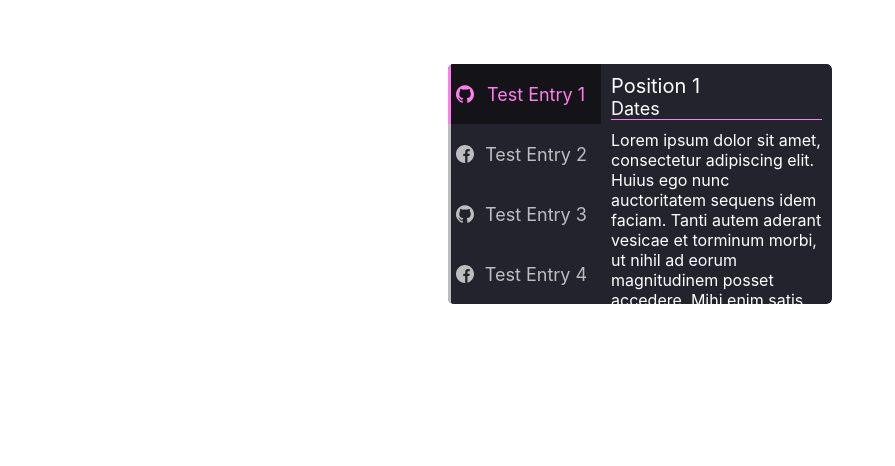
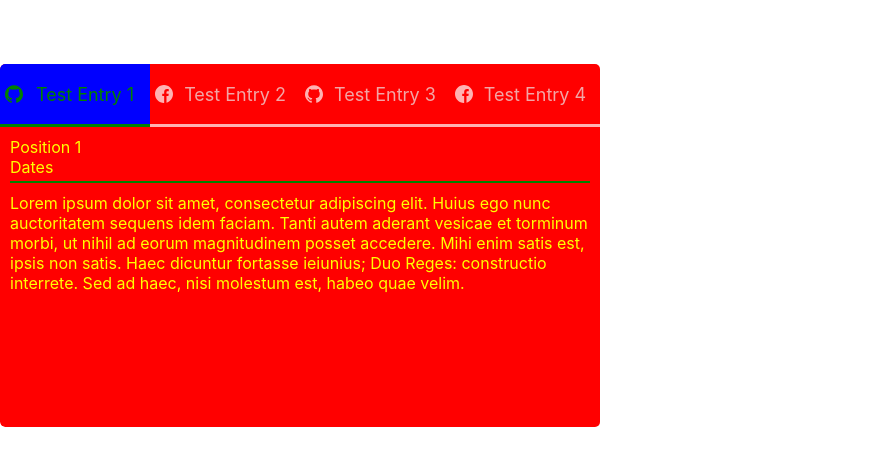
Before and after one commit to matt-bendel/react-info-carousel, a React (Create React App) app: page / in a window 1280 px wide. Shown: the top 466 px of the page, without its empty margins (0-895 px from the left). Built offline with nearby package versions, Linux system fonts and the light colour scheme.

Commit message:
Updated readme and implemented props

```diff
--- a/src/App.js
+++ b/src/App.js
@@ -7,6 +7,19 @@ import {ReactComponent as FacebookIcon} from './facebook.svg';
 const Git = (className) => <GitIcon className={className} />;
 const FB = (className) => <FacebookIcon className={className} />;
 
+let newStyle = {
+    color: 'yellow',                // Text Color
+    marginTop: '5%',               // For vertical spacing
+    '--inactive-color': 'white',   // Inactive color of buttons
+    '--active-text': 'green',    // Active color of buttons
+    '--bg-primary': 'red',     // Primary background color
+    '--bg-secondary': 'blue',   // Background color of active buttons and on hover
+    '--title-font': 20,            // Font size of the title text
+    '--subtitle-font': 18,         // Font size of the subtitle text
+    '--body-font': 16,             // Font size of the body text
+    borderRadius: 5,               // Border radius of container
+}
+
 const buttons = [
     {text: 'Test Entry 1', icon: Git},
     {text: 'Test Entry 2', icon: FB},
@@ -15,15 +28,23 @@ const buttons = [
     ];
 
 const rowCon = [
-    {title: 'Position 1', subTitle: 'Dates', text: 'Lorem ipsum dolor sit amet, consectetur adipiscing elit. Huius ego nunc auctoritatem sequens idem faciam. Tanti autem aderant vesicae et torminum morbi, ut nihil ad eorum magnitudinem posset accedere. Mihi enim satis est, ipsis non satis. Haec dicuntur fortasse ieiunius; Duo Reges: constructio interrete. Sed ad haec, nisi molestum est, habeo quae velim.'},
-    {title: 'Position 2', subTitle: 'Dates', text: 'banana job'},
-    {title: 'Position 3', subTitle: 'Dates', text: 'banana job'},
-    {title: 'Position 4', subTitle: 'Dates', text: 'banana job'},
+    {title: 'Position 1', subTitle: 'Dates', isJSX: false, text: 'Lorem ipsum dolor sit amet, consectetur adipiscing elit. Huius ego nunc auctoritatem sequens idem faciam. Tanti autem aderant vesicae et torminum morbi, ut nihil ad eorum magnitudinem posset accedere. Mihi enim satis est, ipsis non satis. Haec dicuntur fortasse ieiunius; Duo Reges: constructio interrete. Sed ad haec, nisi molestum est, habeo quae velim.'},
+    {title: 'Position 2', subTitle: 'Dates', isJSX: false, text: 'banana job'},
+    {title: 'Position 3', subTitle: 'Dates', isJSX: false, text: 'banana job'},
+    {title: 'Position 4', subTitle: 'Dates', isJSX: false, text: 'banana job'},
     ]
+
+const _renderItem = (index) => {
+    return(
+        <div style={{color: 'white'}}>
+            index
+        </div>
+    );
+}
 function App() {
   return (
     <div className="App" style={{height: 1000}}>
-      <Carousel rowButtons={buttons} rowContent={rowCon} />
+      <Carousel rowButtons={buttons} rowContent={rowCon} buttonPosition={'top'} maxHeight={300} customStyles={newStyle} />
     </div>
   );
 }
--- a/src/components/react-text-carousel/Carousel.js
+++ b/src/components/react-text-carousel/Carousel.js
@@ -4,20 +4,22 @@ import Fade from "react-reveal/Fade";
 import makeCarousel from 'react-reveal/makeCarousel';
 require('./css/carousel.css');
 
-// Props List
-// customStyles
-// rowButtons - [{text: '', iconLeft: ComponentImage, iconRight: Image}, ...]
-// rowContent - [{title: '', text: '', subTitle: ''}, ...]
-// renderText - Custom render function to your own content for each state function _renderItem(index)
-// customCarousel - custom Carousel render function
-// ReactRevealAnimation - maybe
-
 export const Carousel = (props) => {
     const createTexts = () => {
+        let buttonsTop = props.buttonPosition === 'top';
         return props.rowContent.map( (item, index) => {
             let key = 'Fade' + index;
+
+            if (props.renderItem) {
+                return (
+                    <Fade key={key} bottom={!buttonsTop} right={buttonsTop}>
+                        {props.renderItem(index)}
+                    </Fade>
+                );
+            }
+
             return(
-                <Fade key={key} bottom>
+                <Fade key={key} bottom={!buttonsTop} right={buttonsTop}>
                     <div className="text-container">
                         <p className="list-title">
                             {item.title}
@@ -26,9 +28,15 @@ export const Carousel = (props) => {
                             {item.subTitle}
                         </p>
                         <div className="break" />
-                        <p className="list-text">
-                            {item.text}
-                        </p>
+                        {item.isJSX ?
+                            item.text
+                            :
+                            (
+                                <p className="list-text">
+                                    {item.text}
+                                </p>
+                            )
+                        }
                     </div>
                 </Fade>
             );
@@ -48,23 +56,25 @@ export const Carousel = (props) => {
                     index={index}
                     active={index === position}
                     onClick={click}
+                    position={props.buttonPosition}
                 />
             );
         });
 
         return (
-            <ul className="list">
+            <ul className="list" style={props.buttonPosition === 'top' ? {flexDirection: 'row'} : {}}>
                 {buttons}
             </ul>
         );
     }
 
     const CarouselUI = ({children, position, handleClick}) => {
+        let topWidth = 150 * props.rowButtons.length;
         return (
-            <div className="root">
-                <div className="container" style={{alignSelf: 'center'}}>
+            <div className="root" style={props.customStyles ? props.customStyles : {}}>
+                <div className="container" style={props.buttonPosition === 'top' ? {flexDirection: 'column', width: topWidth} : {width: topWidth}}>
                     {createButtons(handleClick, position)}
-                    <div className="full-text">
+                    <div className="full-text" style={{height: props.maxHeight}}>
                         {children}
                     </div>
                 </div>
--- a/src/components/react-text-carousel/components/CarouselItem.js
+++ b/src/components/react-text-carousel/components/CarouselItem.js
@@ -15,8 +15,10 @@ export default class CarouselItem extends Component {
     }
 
     render() {
+        let classNames = this.props.position === 'top' ? "list-button-top" : "list-button";
+        classNames += this.props.active ? this.props.position === 'top' ? " active-top" : " active" : '';
         return (
-            <li onClick={this.handleClick} data-position={this.state.index} className={this.props.active ? "list-button active" : "list-button"}>
+            <li onClick={this.handleClick} data-position={this.state.index} className={classNames}>
                 {this.props.icon ?
                     this.props.icon('list-icon-left')
                     :
--- a/src/components/react-text-carousel/css/carousel.css
+++ b/src/components/react-text-carousel/css/carousel.css
@@ -2,9 +2,7 @@
     color: white;
     height: auto;
     overflow: hidden;
-    margin-left: 35%;
     margin-top: 5%;
-    width: 30%;
     --inactive-color: white;
     --active-text: #ff7eee;
     --bg-primary: #23232e;
@@ -44,7 +42,7 @@
     transition: 500ms;
     min-width: 150px;
     fill: var(--inactive-color);
-    height: 60px;
+    min-height: 60px;
     border-left-color: var(--inactive-color);
     border-left-width: 3px;
     border-left-style: solid;
@@ -67,11 +65,44 @@
     border-left-color: var(--active-text);
 }
 
+.list-button-top {
+    display: flex;
+    flex-direction: row;
+    justify-content: center;
+    align-items: center;
+    filter: grayscale(100%) opacity(0.7);
+    transition: 500ms;
+    min-width: 150px;
+    fill: var(--inactive-color);
+    min-height: 60px;
+    border-bottom-color: var(--inactive-color);
+    border-bottom-width: 3px;
+    border-bottom-style: solid;
+}
+
+.list-button-top:hover {
+    filter: grayscale(0%) opacity(1);
+    background-color: var(--bg-secondary);
+    color: var(--active-text);
+    fill: var(--active-text);
+    border-bottom-color: var(--active-text);
+    cursor: pointer;
+}
+
+.active-top {
+    filter: grayscale(0%) opacity(1);
+    background-color: var(--bg-secondary);
+    color: var(--active-text);
+    fill: var(--active-text);
+    border-bottom-color: var(--active-text);
+}
+
 .list-link {
     display: flex;
     text-align: center;
     justify-content: center;
     align-items: center;
+    flex-direction: column;
     font-size: var(--button-font);
     margin-left: 20px;
 }
@@ -116,11 +147,13 @@
 .full-text {
     overflow: hidden;
     position: relative;
+    height: auto;
     width: 100%;
 }
 
 .break {
-    height: 1px;
+    height: 2px;
+    margin-top: 4px;
     margin-left: 10px;
     margin-right: 10px;
     background-color: var(--active-text);
```
Also changed, not shown: 1 other file (tests, documents, lock files or other folders).
